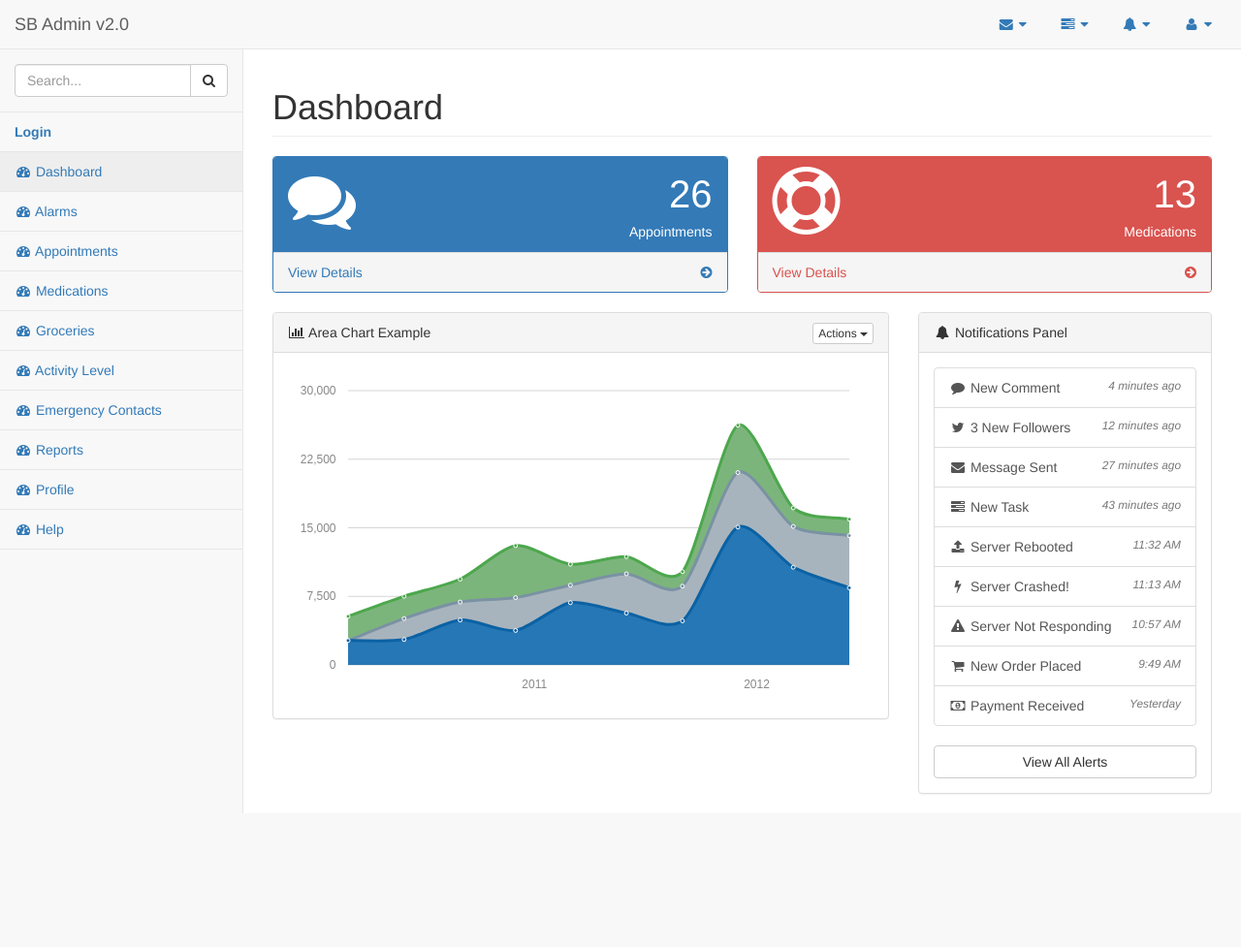
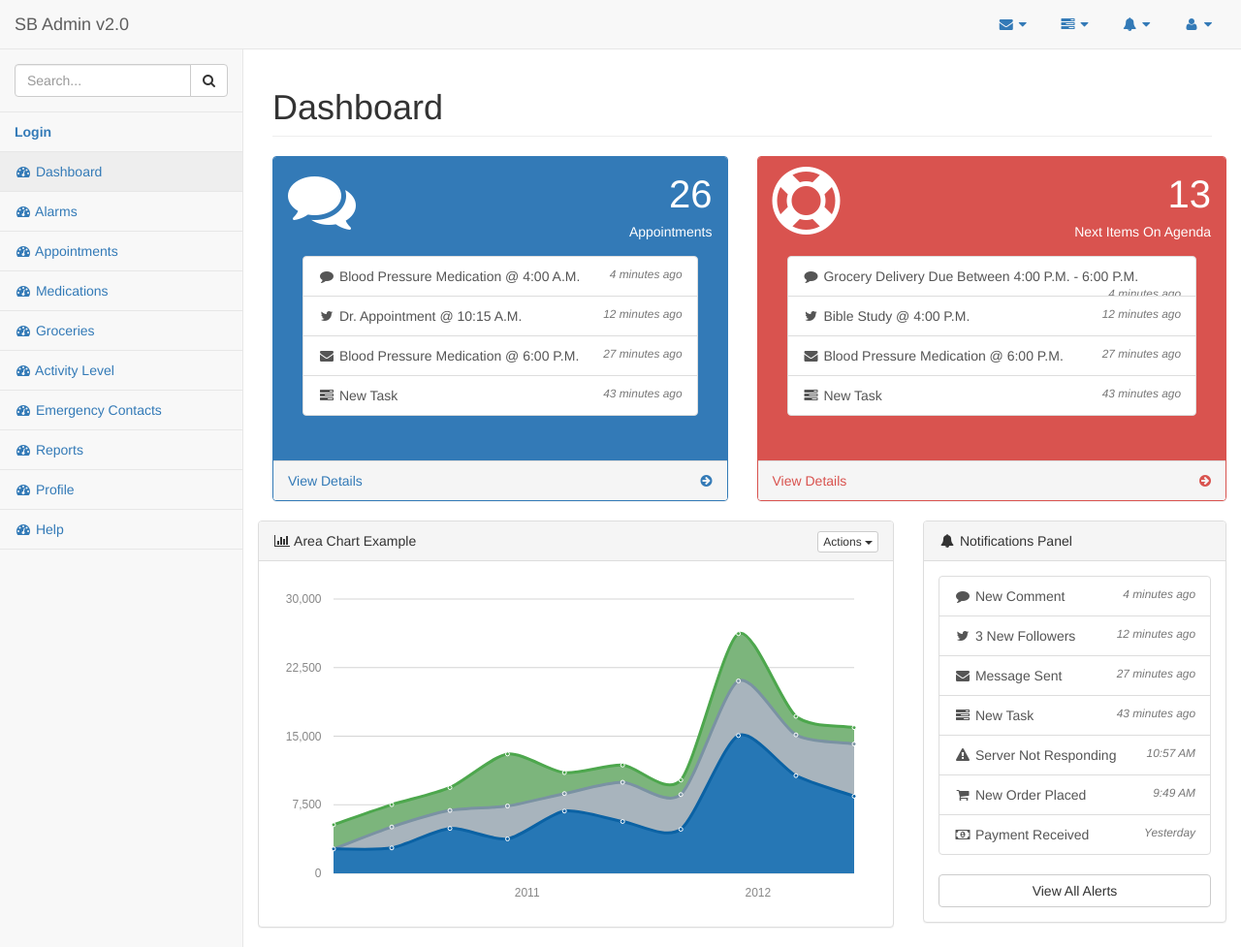
Before and after one commit to meltonjames990/MyCare, a website: page startbootstrap-sb-admin-2-master/pages/index.html in a window 1280 px wide. Shown: the whole page at 97% size. Before the commit the page ends 839 px from the top, so only its background shows below. Drawn offline with Linux system fonts and the light colour scheme.

Commit message:
Dashboard page changes
Expanded tabs on dashboard to include specific list items.

```diff
--- a/startbootstrap-sb-admin-2-master/pages/index.html
+++ b/startbootstrap-sb-admin-2-master/pages/index.html
@@ -323,6 +323,35 @@
                             <div class="huge">26</div>
                             <div>Appointments</div>
                         </div>
+
+                        <div class="col-xs-12">
+                        <div class="panel-body">
+    <div class="list-group">
+        <a href="#" class="list-group-item">
+            <i class="fa fa-comment fa-fw"></i> Blood Pressure Medication @ 4:00 A.M.
+            <span class="pull-right text-muted small"><em>4 minutes ago</em>
+            </span>
+        </a>
+        <a href="#" class="list-group-item">
+            <i class="fa fa-twitter fa-fw"></i> Dr. Appointment @ 10:15 A.M.
+            <span class="pull-right text-muted small"><em>12 minutes ago</em>
+            </span>
+        </a>
+        <a href="#" class="list-group-item">
+            <i class="fa fa-envelope fa-fw"></i> Blood Pressure Medication @ 6:00 P.M.
+            <span class="pull-right text-muted small"><em>27 minutes ago</em>
+            </span>
+        </a>
+        <a href="#" class="list-group-item">
+            <i class="fa fa-tasks fa-fw"></i> New Task
+            <span class="pull-right text-muted small"><em>43 minutes ago</em>
+            </span>
+            </a>
+    </div>
+    <!-- /.list-group -->
+</div>
+</div>
+
                     </div>
                 </div>
                 <a href="appointments.html">
@@ -335,7 +364,7 @@
             </div>
         </div>
 
-
+        <div class="row">
         <div class="col-lg-6 col-md-6">
             <div class="panel panel-red">
                 <div class="panel-heading">
@@ -345,11 +374,38 @@
                         </div>
                         <div class="col-xs-9 text-right">
                             <div class="huge">13</div>
-                            <div>Medications</div>
+                            <div>Next Items On Agenda</div>
                         </div>
+                        <div class="col-xs-12">
+                        <div class="panel-body">
+    <div class="list-group">
+        <a href="#" class="list-group-item">
+            <i class="fa fa-comment fa-fw"></i> Grocery Delivery Due Between 4:00 P.M. - 6:00 P.M.
+            <span class="pull-right text-muted small"><em>4 minutes ago</em>
+            </span>
+        </a>
+        <a href="#" class="list-group-item">
+            <i class="fa fa-twitter fa-fw"></i> Bible Study @ 4:00 P.M.
+            <span class="pull-right text-muted small"><em>12 minutes ago</em>
+            </span>
+        </a>
+        <a href="#" class="list-group-item">
+            <i class="fa fa-envelope fa-fw"></i> Blood Pressure Medication @ 6:00 P.M.
+            <span class="pull-right text-muted small"><em>27 minutes ago</em>
+            </span>
+        </a>
+        <a href="#" class="list-group-item">
+            <i class="fa fa-tasks fa-fw"></i> New Task
+            <span class="pull-right text-muted small"><em>43 minutes ago</em>
+            </span>
+            </a>
+    </div>
+    <!-- /.list-group -->
+</div>
+</div>
                     </div>
                 </div>
-                <a href="medications.html">
+                <a href="alarms.html">
                     <div class="panel-footer">
                         <span class="pull-left">View Details</span>
                         <span class="pull-right"><i class="fa fa-arrow-circle-right"></i></span>
@@ -358,6 +414,7 @@
                 </a>
             </div>
         </div>
+
     </div>
     <!-- /.row -->
     <div class="row">
@@ -425,16 +482,6 @@
             </span>
         </a>
         <a href="#" class="list-group-item">
-            <i class="fa fa-upload fa-fw"></i> Server Rebooted
-            <span class="pull-right text-muted small"><em>11:32 AM</em>
-            </span>
-        </a>
-        <a href="#" class="list-group-item">
-            <i class="fa fa-bolt fa-fw"></i> Server Crashed!
-            <span class="pull-right text-muted small"><em>11:13 AM</em>
-            </span>
-        </a>
-        <a href="#" class="list-group-item">
             <i class="fa fa-warning fa-fw"></i> Server Not Responding
             <span class="pull-right text-muted small"><em>10:57 AM</em>
             </span>
```
